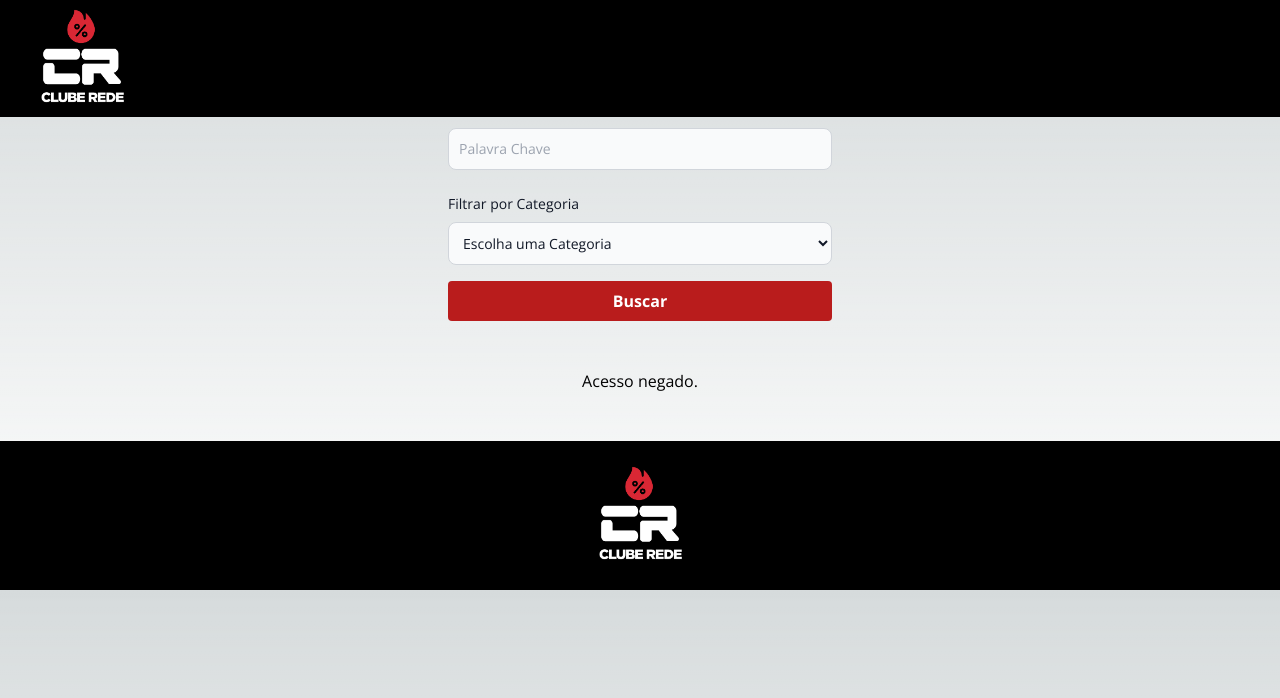
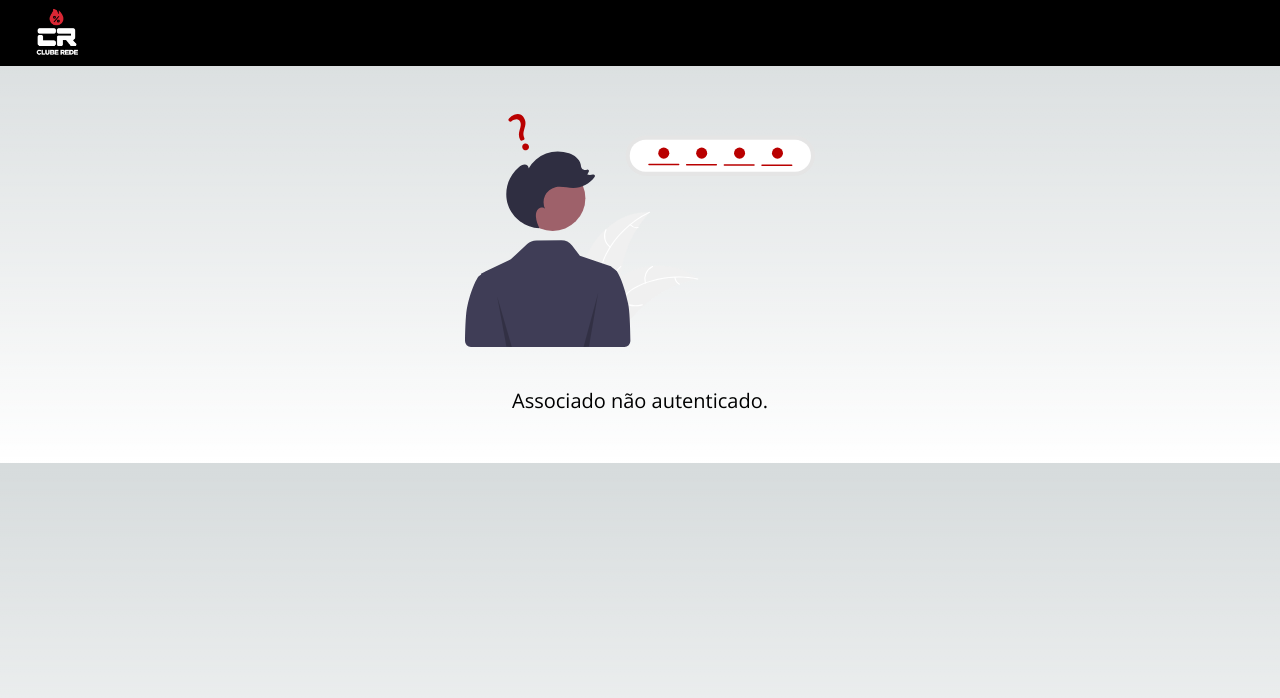
Before and after one commit to marceloaaguilar/clubeRede, a Next.js app: page / in a window 1280 px wide. Shown: the top 698 px of the page. Built offline with nearby package versions, Linux system fonts and the light colour scheme.

Commit message:
feat: add loading animation, unauthenticated image, remove footer, reduce header height and change filter section to horizontal

```diff
--- a/package.json
+++ b/package.json
@@ -10,13 +10,15 @@
   },
   "dependencies": {
     "@types/crypto-js": "^4.2.2",
+    "@types/react-slick": "^0.23.13",
     "animate.css": "^4.1.1",
     "crypto-js": "^4.2.0",
-    "@types/react-slick": "^0.23.13",
     "framer-motion": "^11.2.14",
     "next": "14.2.3",
     "react": "^18",
     "react-dom": "^18",
+    "react-icons": "^5.3.0",
+    "react-loading-icons": "^1.1.0",
     "react-slick": "^0.30.2",
     "slick-carousel": "^1.8.1",
     "wow.js": "^1.2.2",
--- a/src/app/page.tsx
+++ b/src/app/page.tsx
@@ -7,7 +7,7 @@ export default function Associado(){
     <div className="font-sans">
       <Navbar/>
       <Discounts/>
-      <Footer/>
+      {/* <Footer/> */}
     </div>
   )
 }
--- a/src/components/Discounts.tsx
+++ b/src/components/Discounts.tsx
@@ -4,6 +4,11 @@ import { useEffect, useState } from "react"
 import Image from "next/image"
 import { useSearchParams } from 'next/navigation'
 import ModalCupom from "./ModalCupom"
+import { SpinningCircles } from 'react-loading-icons'
+import { GoSearch } from "react-icons/go";
+
+
+import Unauthenticated from "./../../public/unauthenticated.svg"
 
 const AES = require("crypto-js/aes")
 const CryptoJS = require("crypto-js");
@@ -200,17 +205,16 @@ export default function Discounts() {
 
   return (
     <div id="descontos">
-      <div className="flex bg-red-700 justify-center h-20 items-center">
-        <h3 className="text-2xl font-bold">Descontos</h3>
-      </div>
-      <div className="max-w-sm mx-auto mt-5">
-        <div className="mb-6">
+      { isMemberAuthenticated ? (
+          <>
+            <div className="flex w-full justify-center px-24 gap-8">
+              <div className="w-72">
                 <label className="block mb-2 text-sm font-medium text-gray-900 dark:text-white">Palavra Chave</label>
                 <input type="text" id="first_name" value={palavraChave} onChange={(e: any) => setPalavraChave(e.target.value)} className="bg-gray-50 border border-gray-300 text-gray-900 text-sm rounded-lg focus:ring-blue-500 focus:border-blue-500 block w-full p-2.5 dark:bg-gray-700 dark:border-gray-600 dark:placeholder-gray-400 dark:text-white dark:focus:ring-blue-500 dark:focus:border-blue-500" placeholder="Palavra Chave" />
               </div>
-        <div>
+              <div className='w-72'>
                 <label className="block mb-2 text-sm font-medium text-gray-900 dark:text-white">Filtrar por Categoria</label>
-          <select value={filterCategory} onChange={(e: any) => setFilterCategory(e.target.value)} id="countries" className="bg-gray-50 border border-gray-300 text-gray-900 text-sm rounded-lg focus:ring-blue-500 focus:border-blue-500 block w-full p-2.5 dark:bg-gray-700 dark:border-gray-600 dark:placeholder-gray-400 dark:text-white dark:focus:ring-blue-500 dark:focus:border-blue-500">
+                <select value={filterCategory} onChange={(e: any) => setFilterCategory(e.target.value)} id="countries" className="bg-gray-50 border border-gray-300 text-gray-900 text-sm rounded-lg focus:ring-blue-500 focus:border-blue-500 block h-[42px] w-full p-2.5 dark:bg-gray-700 dark:border-gray-600 dark:placeholder-gray-400 dark:text-white dark:focus:ring-blue-500 dark:focus:border-blue-500">
                   <option value="placeholder" selected>Escolha uma Categoria</option>
                   <option value="Acessórios">Acessórios</option>
                   <option value="Alimentos">Alimentos</option>
@@ -241,9 +245,10 @@ export default function Discounts() {
                   <option value="Transporte">Transporte</option>
                 </select>
               </div>
-        <button onClick={handleSearch} className="bg-red-700 hover:bg-red-800 text-white font-bold py-2 px-4 rounded w-full mt-4">Buscar</button>
+              <button onClick={handleSearch}>
+                <GoSearch className='w-8 h-8 mt-[25px]' />
+              </button>
             </div>
-      { isMemberAuthenticated ? (
             <div className="sm-grid flex flex-row flex-wrap gap-4 mt-5 px-4 justify-center">
               {
                 empresas.map((empresas) =>
@@ -265,13 +270,24 @@ export default function Discounts() {
                 )
               }
             </div>
+            <ModalCupom isOpen={statusModalCupom} link={linkCupom} cupom={cupomModal} benefits={benefitsModal} conditions={conditionsModal} validade={validadeModal} onClose={closeModal}/>
+          </>
         ) : (
           <span className='fullwidth text-center flex justify-center my-12'>
-          { isMemberAuthenticationLoading ? "Carregando descontos..." : "Acesso negado." }
+            {
+              isMemberAuthenticationLoading
+              ? <div className='flex flex-col justify-center gap-10 text-center'>
+                  <SpinningCircles className='mx-auto'/>
+                  <span className='text-xl'>Carregando descontos...</span>
+              </div>
+              : <div className='flex flex-col justify-center gap-10'>
+                <Image unoptimized src={Unauthenticated} alt="" width={350} height={350} />
+                <span className='text-xl'>Associado não autenticado.</span>
+              </div>
+            }
           </span>
         )
       }
-    <ModalCupom isOpen={statusModalCupom} link={linkCupom} cupom={cupomModal} benefits={benefitsModal} conditions={conditionsModal} validade={validadeModal} onClose={closeModal}/>
     </div>
   )
 }
--- a/src/components/Navbar.tsx
+++ b/src/components/Navbar.tsx
@@ -14,9 +14,9 @@ export default function Navbar(){
 
   return (
 
-      <nav className="fixed top-0 left-0 w-full bg-black z-50 px-4 py-2 md:px-8 flex justify-between items-center">
+      <nav className="top-0 left-0 w-full bg-black z-50 px-4 py-2 md:px-8 flex justify-between items-center">
         <div>
-          <Image unoptimized src="/logo_Clube_Rede.png" alt="Logo Clube Rede" width={100} height={50} />
+          <Image unoptimized src="/logo_Clube_Rede.png" alt="Logo Clube Rede" width={50} height={50} />
         </div>
         {/* <div className="md:hidden">
           <button onClick={() => setShowMenu(!showMenu)} type="button" className="inline-flex items-center justify-center p-2 text-gray-500 rounded-lg focus:text-white focus:outline-none">
```
Also changed, not shown: public/unauthenticated.svg (added), 1 other file (tests, documents, lock files or other folders). Lines whose indentation alone changed are shown as unchanged.
